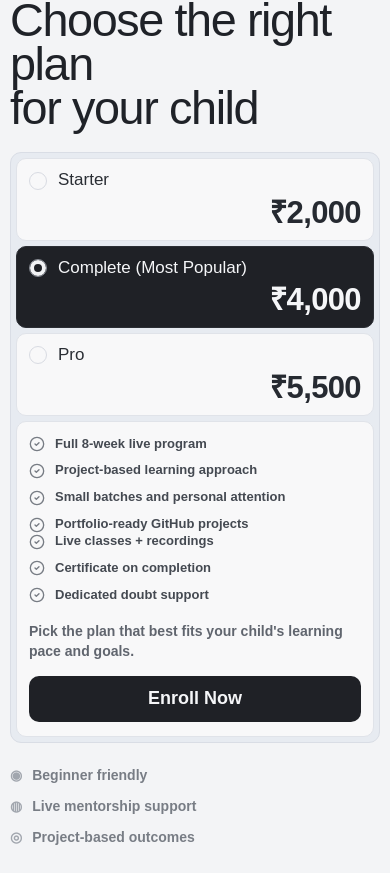
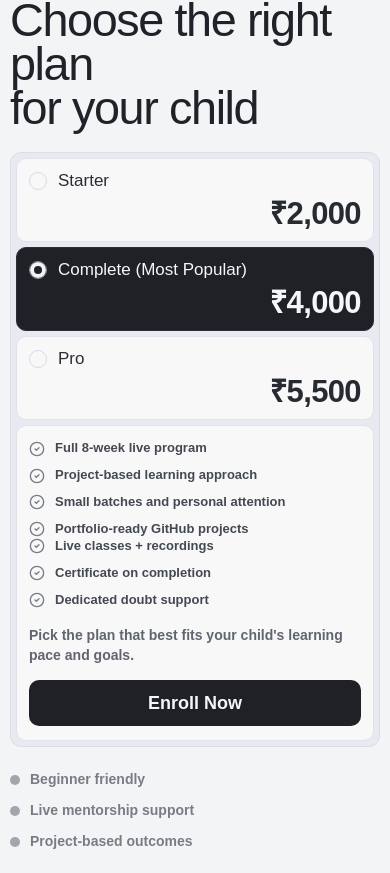
Before and after one commit to Gautham28/localhost-classes, a React (Vite) app: page / in a window 390 px wide. Shown: the part 5071-5944 px from the top of the page. Built offline with nearby package versions, Linux system fonts and the light colour scheme; a web font is replaced by a local one.

Commit message:
pricing section changes

```diff
--- a/src/App.css
+++ b/src/App.css
@@ -905,6 +905,7 @@ body {
   gap: 14px;
   cursor: pointer;
   flex: 1;
+  min-height: 96px;
 }
 
 .plan-item-selected {
@@ -937,6 +938,11 @@ body {
   font-size: 21px;
   line-height: 1.1;
   color: #2a2e34;
+  display: -webkit-box;
+  -webkit-box-orient: vertical;
+  -webkit-line-clamp: 2;
+  line-clamp: 2;
+  overflow: hidden;
 }
 
 .plan-meta p {
@@ -966,6 +972,7 @@ body {
   border: 1px solid #e0e3e9;
   background: #f8f8f9;
   padding: 38px 40px 34px;
+  min-height: 360px;
   display: flex;
   flex-direction: column;
   justify-content: space-between;
@@ -1060,9 +1067,11 @@ body {
 }
 
 .pricing-trust span {
-  color: #a1a6ae;
-  font-size: 18px;
-  line-height: 1;
+  width: 10px;
+  height: 10px;
+  border-radius: 999px;
+  display: inline-block;
+  background: #a1a6ae;
 }
 
 .enroll-modal-backdrop {
@@ -1713,6 +1722,7 @@ body {
   .plan-item {
     padding: 14px 16px;
     gap: 11px;
+    min-height: 88px;
   }
 
   .plan-meta h3 {
@@ -1729,6 +1739,7 @@ body {
 
   .pricing-details {
     padding: 20px;
+    min-height: 320px;
   }
 
   .feature-columns li {
@@ -2111,6 +2122,7 @@ body {
     grid-template-columns: auto minmax(0, 1fr);
     row-gap: 8px;
     padding: 12px;
+    min-height: 84px;
   }
 
   .plan-price {
@@ -2131,6 +2143,7 @@ body {
   .pricing-details {
     padding: 14px 12px;
     gap: 18px;
+    min-height: 300px;
   }
 
   .feature-columns {
--- a/src/components/Pricing.jsx
+++ b/src/components/Pricing.jsx
@@ -105,15 +105,15 @@ function Pricing({ onEnrollClick }) {
 
         <div className="pricing-trust">
           <p>
-            <span aria-hidden="true">◉</span>
+            <span className="pricing-trust-dot" aria-hidden="true" />
             Beginner friendly
           </p>
           <p>
-            <span aria-hidden="true">◍</span>
+            <span className="pricing-trust-dot" aria-hidden="true" />
             Live mentorship support
           </p>
           <p>
-            <span aria-hidden="true">◎</span>
+            <span className="pricing-trust-dot" aria-hidden="true" />
             Project-based outcomes
           </p>
         </div>
```
